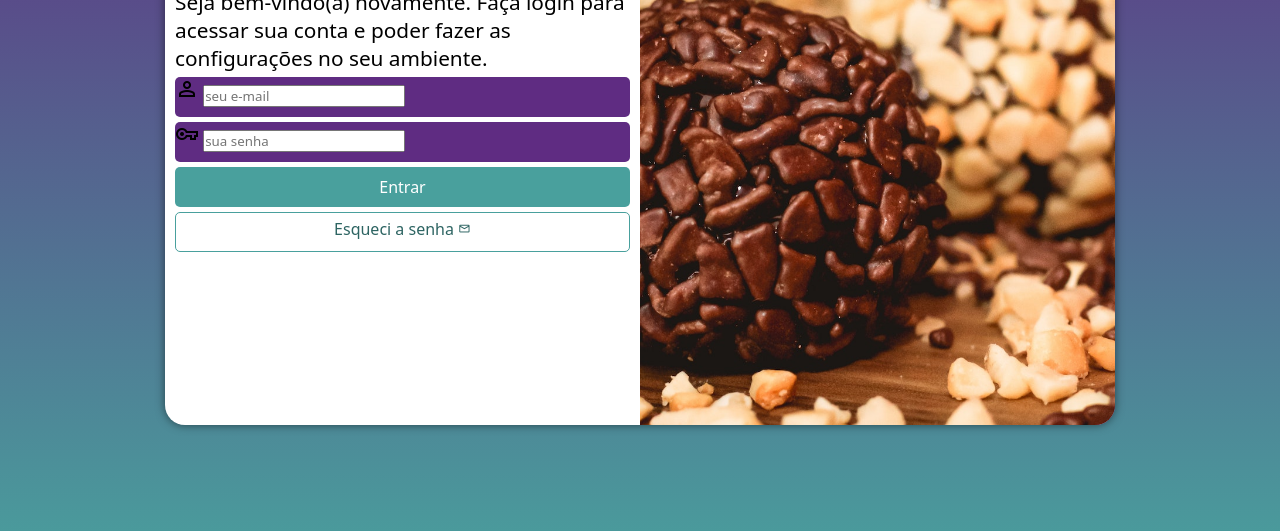
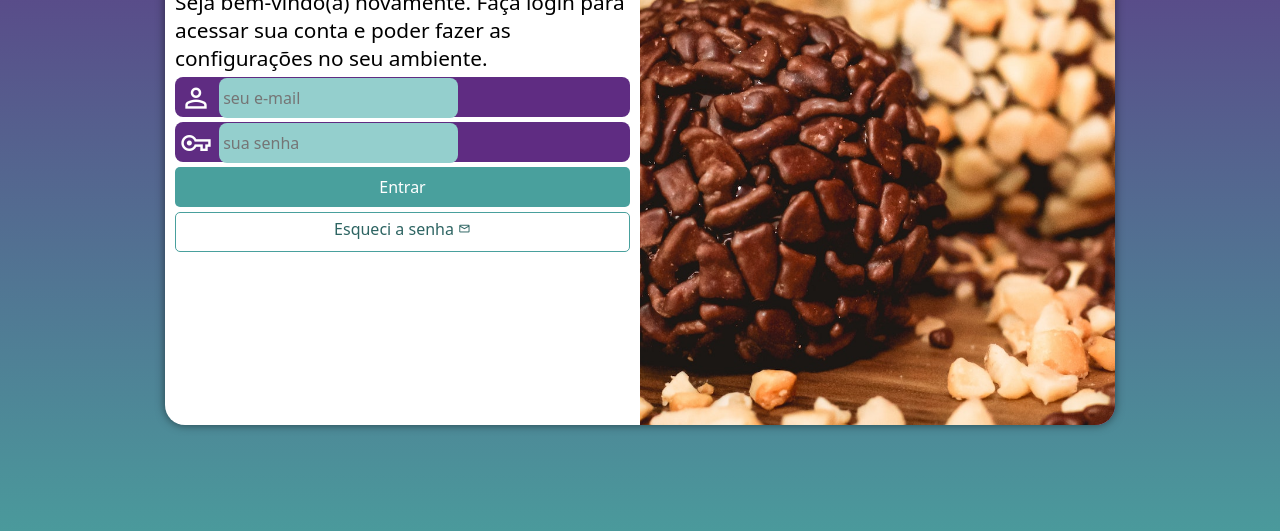
Before and after one commit to matheusbiesdorf/projeto-login, a plain HTML site: page index.html in a window 1280 px wide. Shown: the part 225-756 px from the top of the page. Drawn offline with nearby package versions, Linux system fonts and the light colour scheme.

Commit message:
Configurações de input - pt1

```diff
--- a/estilos/style.css
+++ b/estilos/style.css
@@ -28,7 +28,7 @@ main{
 
 section#login{
     background-color: white;
-    width: 256px;
+    width: 254px;
     height: 500px;
     border-radius: 20px;
     overflow: hidden; /* Tudo que estiver fora da borda some */
@@ -75,12 +75,30 @@ form > div.campo{
     width: 100%;
     display: block;
     height: 40px;
-    border-radius: 5px;
+    border-radius: 8px;
     margin: 5px 0px;
+}
+
+div.campo > input{
+    background-color: #94cfcd;
+    font-size: 1em;
+    width: calc(100%-44px);
+    height: 100%;
+    transform: translateY(-10px);
+    border: 0px;
+    border-radius: 8px;
+    padding: 4px;
 }
 
 div.campo > label{
     display: none;
+}
+
+div.campo > i{
+    color: white;
+    font-size: 2em;
+    width: 40px;
+    padding: 5px;
 }
 
 /* ENTRAR */
```
